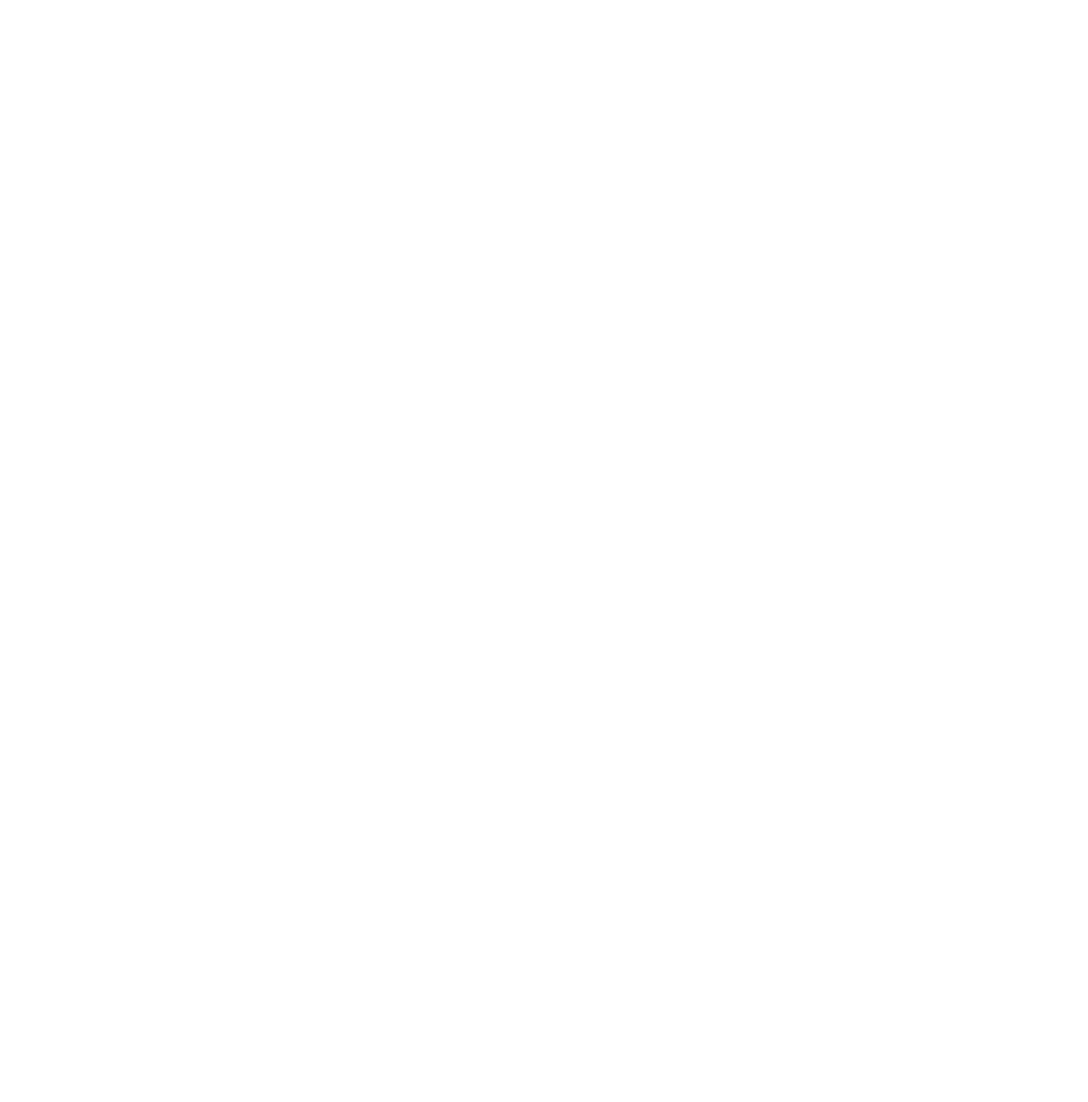
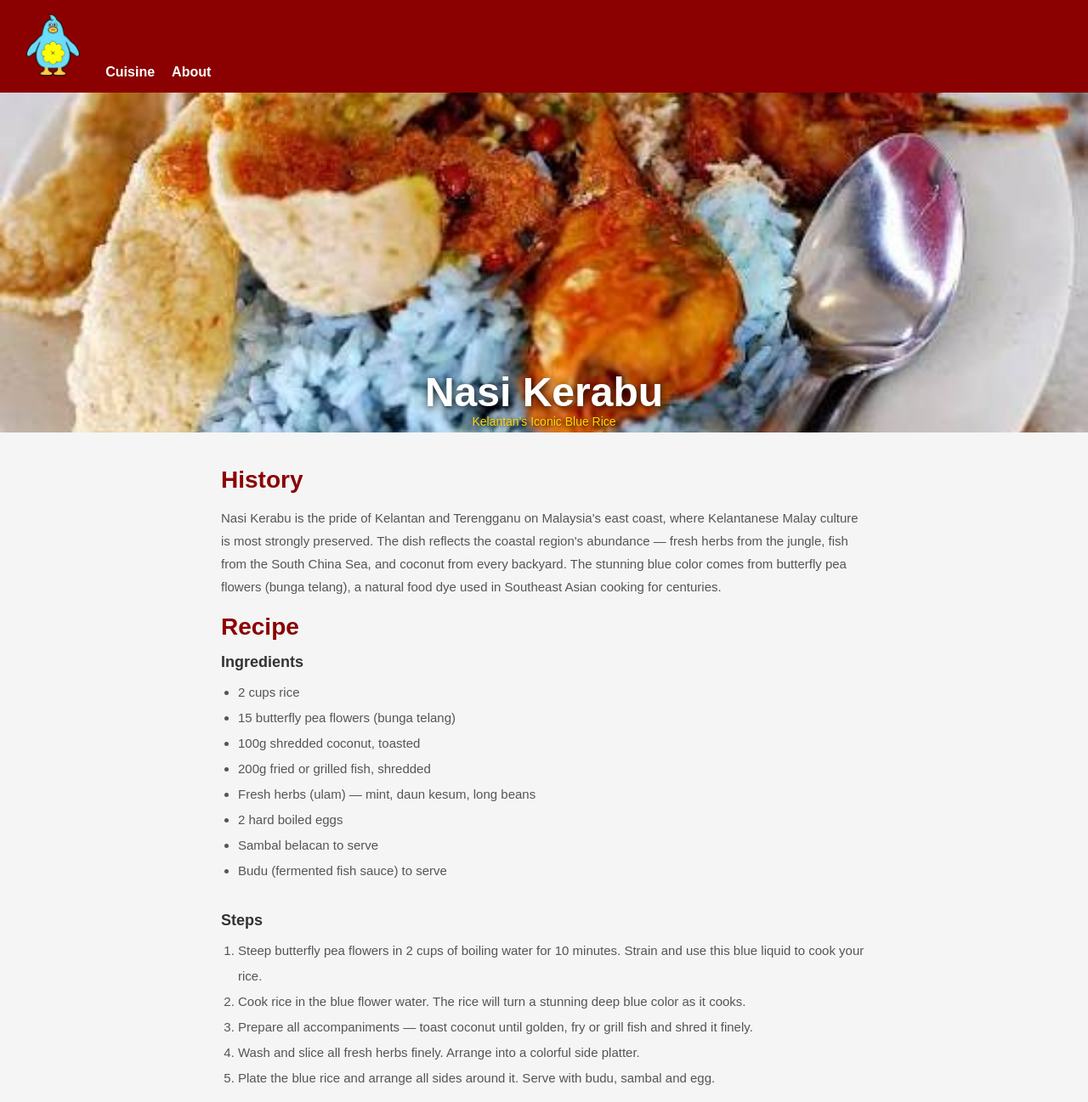
Before and after one commit to iqbaalzackary-tech/malaysia_cuisines_websites, a plain HTML site: page Cuisines/nasi_kerabu.html in a window 1280 px wide. Shown: the top 1297 px of the page at 85% size. Before the commit the page ends 800 px from the top, so only its background shows below. Drawn offline with Linux system fonts and the light colour scheme.

Commit message:
Done Nasi Kerabu

```diff
--- a/Cuisines/nasi_kerabu.html
+++ b/Cuisines/nasi_kerabu.html
@@ -0,0 +1,80 @@
+<!DOCTYPE html>
+<html lang="en">
+    <head>
+        <meta charset="UTF-8">
+        <meta name="viewport" content="width=device-width, initial-scale=1.0" />
+        <title>Curry Laksa - Recipes, History, Fun-Facts</title>
+        <link rel="stylesheet" href="../style.css" />
+    </head>
+
+    <!-- Navigation Bar-->
+    <body>
+        <nav>
+            <a href="../index.html">
+                <img src="../Photos/logo.png" alt="Malaysia_Cuisine Logo" class="logo" />
+            </a>
+            <ul>
+                <li><a href="../cuisines.html">Cuisine</a></li>
+                <li><a href="../about.html">About</a></li>
+            </ul>
+        </nav>
+
+        <!-- Dish Hero -->
+        <section class="dish-hero">
+            <img src="../Photos/nasi_kerabu.jpg" alt="nasi_kerabu"/>
+            <h1>Nasi Kerabu</h1>
+            <p>Kelantan's Iconic Blue Rice</p>
+        </section>
+
+        <!-- Dish Content -->
+         <section class="dish-content">
+
+            <!-- History, Recipe, Steps -->
+            <div class="dish-section">
+                <h2>History</h2>
+                <p>Nasi Kerabu is the pride of Kelantan and Terengganu on Malaysia's east coast, where Kelantanese Malay culture is most strongly preserved. The dish reflects the coastal region's abundance — fresh herbs from the jungle, fish from the South China Sea, and coconut from every backyard. The stunning blue color comes from butterfly pea flowers (bunga telang), a natural food dye used in Southeast Asian cooking for centuries.</p>
+                <br>
+                <!-- Recipe -->
+                <h2>Recipe</h2>
+                <h3>Ingredients</h3>
+                <ul>
+                    <li>2 cups rice</li>
+                    <li>15 butterfly pea flowers (bunga telang)</li>
+                    <li>100g shredded coconut, toasted</li>
+                    <li>200g fried or grilled fish, shredded</li>
+                    <li>Fresh herbs (ulam) — mint, daun kesum, long beans</li>
+                    <li>2 hard boiled eggs</li>
+                    <li>Sambal belacan to serve</li>
+                    <li>Budu (fermented fish sauce) to serve</li>
+                </ul>
+                <br>
+                <!-- Steps -->
+                <h3>Steps</h3>
+                <ol>
+                    <li>Steep butterfly pea flowers in 2 cups of boiling water for 10 minutes. Strain and use this blue liquid to cook your rice.</li>
+                    <li>Cook rice in the blue flower water. The rice will turn a stunning deep blue color as it cooks.</li>
+                    <li>Prepare all accompaniments — toast coconut until golden, fry or grill fish and shred it finely.</li>
+                    <li>Wash and slice all fresh herbs finely. Arrange into a colorful side platter.</li>
+                    <li>Plate the blue rice and arrange all sides around it. Serve with budu, sambal and egg.</li>
+                </ol>
+            </div>
+
+        <!-- Fun Facts -->
+            <div class="dish-section">
+                <h2>Fun Facts</h2>
+                <ul>
+                    <li>The blue color of Nasi Kerabu comes entirely from butterfly pea flowers — no artificial coloring at all!</li>
+                    <li>Nasi Kerabu represents the ulam tradition — the Malay practice of eating raw or lightly prepared herbs as part of every meal.</li>
+                    <li>The most beautiful place to find Nasi Kerabu is Pasar Siti Khadijah in Kota Bharu — a market run entirely by Kelantanese women.</li>
+                </ul>
+            </div>
+
+         </section>
+
+          <!-- Footer -->
+             <footer>
+                <p>Made by Iqbaal Zackary</p>
+             </footer>
+
+    </body>
+</html>
--- a/style.css
+++ b/style.css
@@ -149,19 +149,20 @@
     position: absolute;
     bottom: 20px;
     left: 50%;
-    transform: translate(-50%);
+    transform: translateX(-50%);
     color: white;
     font-size: 48px;
     text-shadow: 2px 2px 8px rgba(0,0,0,0.8);
+    white-space: nowrap;
 }
 
 .dish-hero p {
     position: absolute;
-    bottom: 10px;
+    bottom: 5px;
     left: 50%;
     transform: translateX(-50%);
     color: #ffd700;
-    font-size: 16px;
+    font-size: 14px;
     text-shadow: 1px 1px 4px rgba(0,0,0,0.8);
     white-space: nowrap;
 }
@@ -195,7 +196,7 @@
 .dish-section h3  {
     font-size: 18px;
     color: #333;
-    margin-bottom: 15px 0 10px;
+    margin: 15px 0 10px;
 }
 
 .dish-section p {
```
Also changed, not shown: Cuisines/char_kway_teow.html (+2 -2 lines), Cuisines/curry_laksa.html (+2 -2 lines).
